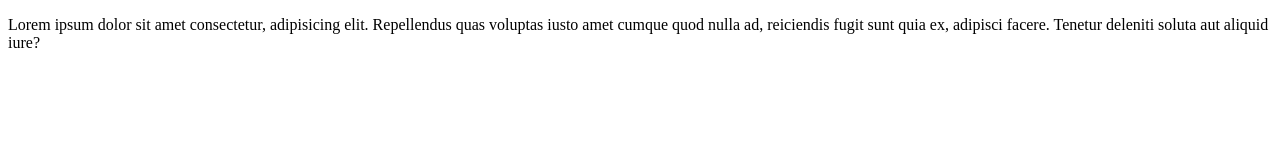
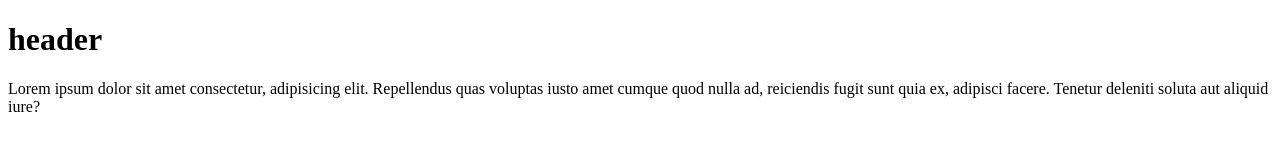
Before and after one commit to Temitope07/SQI_PAGE, a plain HTML site: page index.html in a window 1280 px wide. Drawn offline with Linux system fonts and the light colour scheme.

Commit message:
added header

```diff
--- a/index.html
+++ b/index.html
@@ -6,7 +6,7 @@
     <title>Document</title>
 </head>
 <body>
-    <hi>
+    <h1>header</h1>
    <p>Lorem ipsum dolor sit amet consectetur, adipisicing elit. Repellendus quas voluptas iusto amet
     cumque quod nulla ad, reiciendis fugit sunt quia ex, adipisci facere. Tenetur deleniti soluta aut
     aliquid iure?</p>
```
